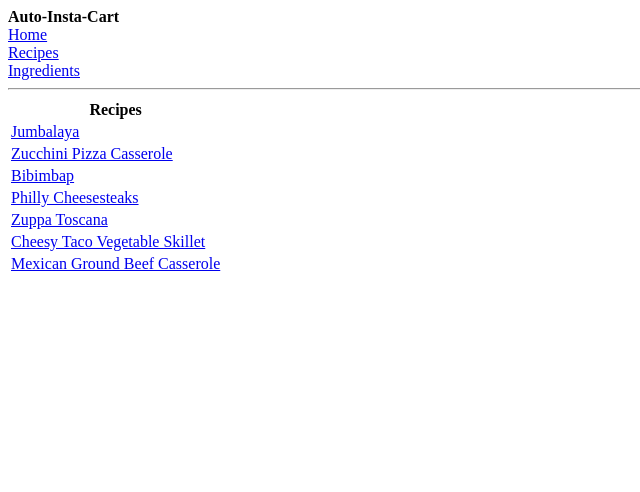
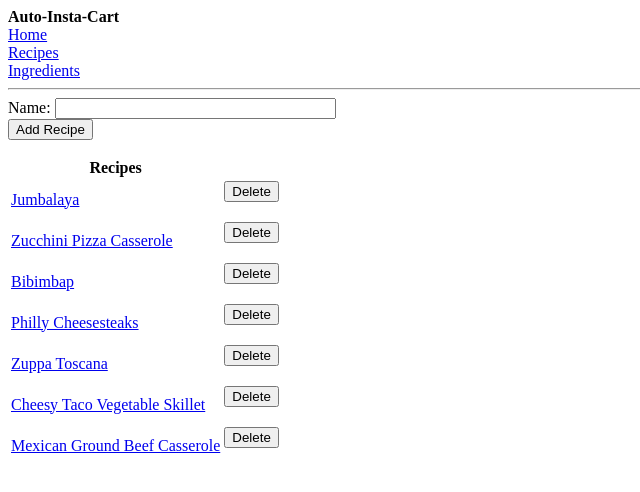
Before and after one commit to agbassist/instacart_automater, a Flask app: page /recipes in a window 1280 px wide. Shown: the top 492 px of the page, without its empty margins (0-640 px from the left). Run offline with Flask 2, Linux system fonts and the light colour scheme; data comes from the database, SQL or seed files in the repository; both versions use the stored data as it was after the commit.

Commit message:
Add and delete recipes

```diff
--- a/app/forms.py
+++ b/app/forms.py
@@ -3,16 +3,16 @@ from wtforms import StringField, IntegerField, SubmitField, SelectField, HiddenF
 from wtforms.validators import DataRequired
 
 class ingredient_form( FlaskForm ):
-    name = StringField( 'Name', validators=[DataRequired()] )
-    search = StringField( 'Search Term', validators=[DataRequired()] )
-    quantity = IntegerField( 'Quantity', validators=[DataRequired()] )
-    unit = StringField( 'Unit', validators=[DataRequired()] )
+    name = StringField( 'Name', validators=[ DataRequired() ] )
+    search = StringField( 'Search Term', validators=[ DataRequired() ] )
+    quantity = IntegerField( 'Quantity', validators=[ DataRequired() ] )
+    unit = StringField( 'Unit', validators=[ DataRequired() ] )
     submit = SubmitField( 'Add Ingredient' )
 
 class selected_ingredient_form( FlaskForm ):
     select = SelectField( 'Ingredient' )
-    quantity = IntegerField( 'Quantity', validators=[DataRequired()] )
-    unit = StringField( 'Unit', validators=[DataRequired()] )
+    quantity = IntegerField( 'Quantity', validators=[ DataRequired() ] )
+    unit = StringField( 'Unit', validators=[ DataRequired() ] )
     submit = SubmitField( 'Add Ingredient' )
 
 class selected_recipe_form( FlaskForm ):
@@ -25,6 +25,10 @@ class delete_form( FlaskForm ):
 
 class add_to_recipe_form( FlaskForm ):
     select = SelectField( 'Ingredient' )
-    quantity = IntegerField( 'Quantity', validators=[DataRequired()] )
-    unit = StringField( 'Unit', validators=[DataRequired()] )
+    quantity = IntegerField( 'Quantity', validators=[ DataRequired() ] )
+    unit = StringField( 'Unit', validators=[ DataRequired() ] )
     submit = SubmitField( 'Add Ingredient' )
+
+class add_recipe_form( FlaskForm ):
+    name = StringField( 'Name', validators=[ DataRequired() ] )
+    submit = SubmitField( 'Add Recipe' )
--- a/app/routes.py
+++ b/app/routes.py
@@ -6,7 +6,8 @@ from app.forms import ingredient_form,          \
                       delete_form,              \
                       add_to_recipe_form,       \
                       selected_ingredient_form, \
-                      selected_recipe_form
+                      selected_recipe_form,     \
+                      add_recipe_form
 import os
 
 '''
@@ -26,6 +27,10 @@ def dated_url_for( endpoint, **values ):
             values['q'] = int( os.stat( file_path ).st_mtime )
     return url_for( endpoint, **values )
 
+#######################################################
+#                   Shopping List
+#######################################################
+
 @app.route( '/', methods=['GET', 'POST'] )
 @app.route( '/index', methods=['GET', 'POST'] )
 def index():
@@ -42,7 +47,7 @@ def index():
         return redirect( '/index' )
 
     # Get all ingredients from database
-    ingredients = Database().get_all_selected_ingredients()
+    ingredients = Database().get_all_selected_ingredients_with_names()
 
     # Delete an ingredient/recipe
     delete = delete_form()
@@ -65,7 +70,25 @@ def index():
                             recipes=recipes,
                             delete=delete )
 
-@app.route( '/ingredients', methods=['GET', 'POST'] )
+@app.route( '/delete_selected_ingredient/id=<id>', methods=['POST'] )
+def delete_selected_ingredient( id ):
+
+    Database().delete_selected_ingredient( id )
+
+    return redirect( '/index' )
+
+@app.route( '/delete_selected_recipe/id=<id>', methods=['POST'] )
+def delete_selected_recipe( id ):
+
+    Database().delete_selected_recipe( id )
+
+    return redirect( '/index' )
+
+#######################################################
+#                   Ingredients
+#######################################################
+
+@app.route( '/ingredients', methods=[ 'GET', 'POST' ] )
 def ingredients():
 
     form = ingredient_form()
@@ -93,33 +116,27 @@ def delete_ingredient( id ):
 
     return redirect( '/ingredients' )
 
-@app.route( '/delete_selected_ingredient/id=<id>', methods=['POST'] )
-def delete_selected_ingredient( id ):
+#######################################################
+#                   Recipes
+#######################################################
 
-    Database().delete_selected_ingredient( id )
+@app.route( '/recipes', methods=[ 'GET', 'POST' ] )
+def recipes():
 
-    return redirect( '/index' )
+    new_recipe = add_recipe_form()
+    if new_recipe.validate_on_submit():
+        Database().add_recipe( new_recipe.data[ 'name' ] )
+        redirect( '/recipes' )
 
-@app.route( '/delete_selected_recipe/id=<id>', methods=['POST'] )
-def delete_selected_recipe( id ):
-
-    Database().delete_selected_recipe( id )
-
-    return redirect( '/index' )
-
-@app.route( '/delete_recipe_item/id=<id>/recipe=<recipe_id>', methods=[ 'POST' ] )
-def delete_recipe_item( id, recipe_id ):
-
-    Database().delete_recipe_item_by_id( id )
-
-    return redirect( '/recipe/id/{}'.format( recipe_id ) )
-
-@app.route('/recipes')
-def recipes():
+    delete = delete_form()
 
     recipes = Database().get_all_recipes()
 
-    return render_template( 'recipe_list.html', title='Recipes', recipes=recipes )
+    return render_template( 'recipe_list.html',
+                            title='Recipes',
+                            recipes=recipes,
+                            new_recipe=new_recipe,
+                            delete=delete )
 
 @app.route( '/recipe/id=<id>', methods=[ 'GET', 'POST' ] )
 def recipe_id( id ):
@@ -149,3 +166,17 @@ def recipe_id( id ):
                             ingredients=ingredients,
                             new_ingredient=form,
                             delete=delete )
+
+@app.route( '/delete_recipe/id=<id>', methods=[ 'POST' ] )
+def delete_recipe( id ):
+
+    Database().delete_recipe( id )
+
+    return redirect( '/recipes' )
+
+@app.route( '/delete_recipe_item/id=<id>/recipe=<recipe_id>', methods=[ 'POST' ] )
+def delete_recipe_item( id, recipe_id ):
+
+    Database().delete_recipe_item_by_id( id )
+
+    return redirect( '/recipe/id/{}'.format( recipe_id ) )
--- a/app/templates/recipe_list.html
+++ b/app/templates/recipe_list.html
@@ -1,6 +1,14 @@
 {% extends "base.html" %}
 
 {% block content %}
+
+<div>
+    <form action="" method="post" novalidate >
+        {{ new_recipe.hidden_tag() }}
+        <div>Name: {{ new_recipe.name( size=32 ) }}</div>
+        <div>{{ new_recipe.submit() }}</div>
+    </form>
+</div>
 
 <table>
     <tr>
@@ -9,6 +17,11 @@
     {% for recipe in recipes %}
     <tr>
         <td><a href="/recipe/id={{ recipe.id }}">{{ recipe.name }}</a></td>
+        <td>
+            <form action="/delete_recipe/id={{ recipe.id }}" method="post" novalidate >
+                {{ delete.submit() }}
+            </form>
+        </td>
     </tr>
     {% endfor %}
 </table>
--- a/lib/database.py
+++ b/lib/database.py
@@ -111,6 +111,7 @@ class Database( object ):
 
     def delete_ingredient_by_id( self, id ):
         self.execute( 'DELETE FROM ingredients WHERE id={}'.format( id ) )
+        self.execute( 'DELETE FROM selected_ingredients WHERE ingredient={}'.format( id ) )
 
     #######################################################
     #                       Recipes
@@ -157,6 +158,11 @@ class Database( object ):
             return None
         else:
             return ret[ 0 ][ 0 ]
+
+    def delete_recipe( self, id ):
+        self.execute( 'DELETE FROM recipes WHERE id={}'.format( id ) )
+        self.execute( 'DELETE FROM recipe_items WHERE recipe={}'.format( id ) )
+        self.execute( 'DELETE FROM selected_recipes WHERE recipe={}'.format( id ) )
 
     #######################################################
     #                    Recipe Items
@@ -254,7 +260,7 @@ class Database( object ):
     def delete_selected_ingredient( self, id ):
         self.execute( 'DELETE FROM selected_ingredients WHERE id={}'.format( id ) )
 
-    def get_all_selected_ingredients( self ):
+    def get_all_selected_ingredients_with_names( self ):
         sql = '''SELECT
                  selected_ingredients.id,
                  ingredients.name,
@@ -280,6 +286,14 @@ class Database( object ):
 
         return ret
 
+    #######################################################
+    #                Get Shopping List
+    #######################################################
+
+    def get_shopping_list( self ):
+        '''Returns a shopping list compatible with web_automater.py'''
+
+
 # Temporary stuff and testing
 if __name__ == '__main__':
 
```
Also changed, not shown: lib/web_automater.py (+28 -33 lines), database/instacart.db.
